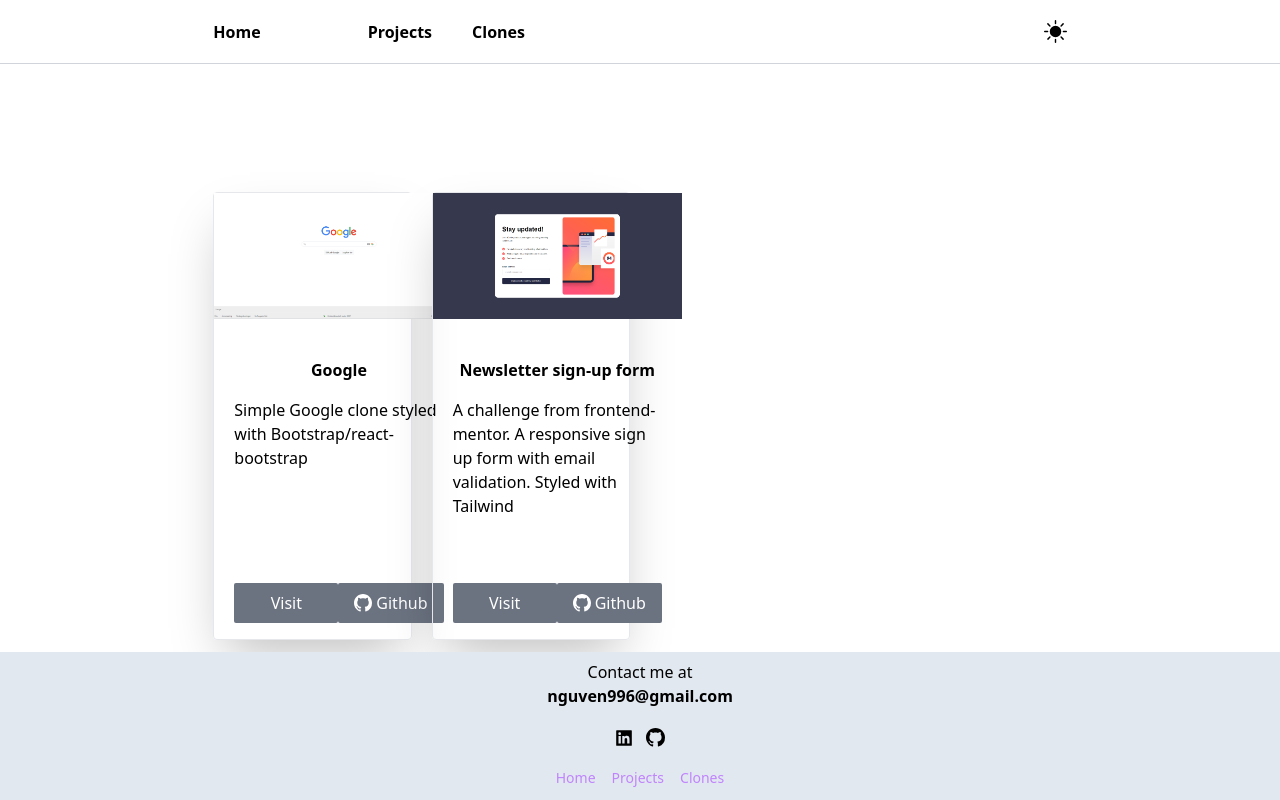
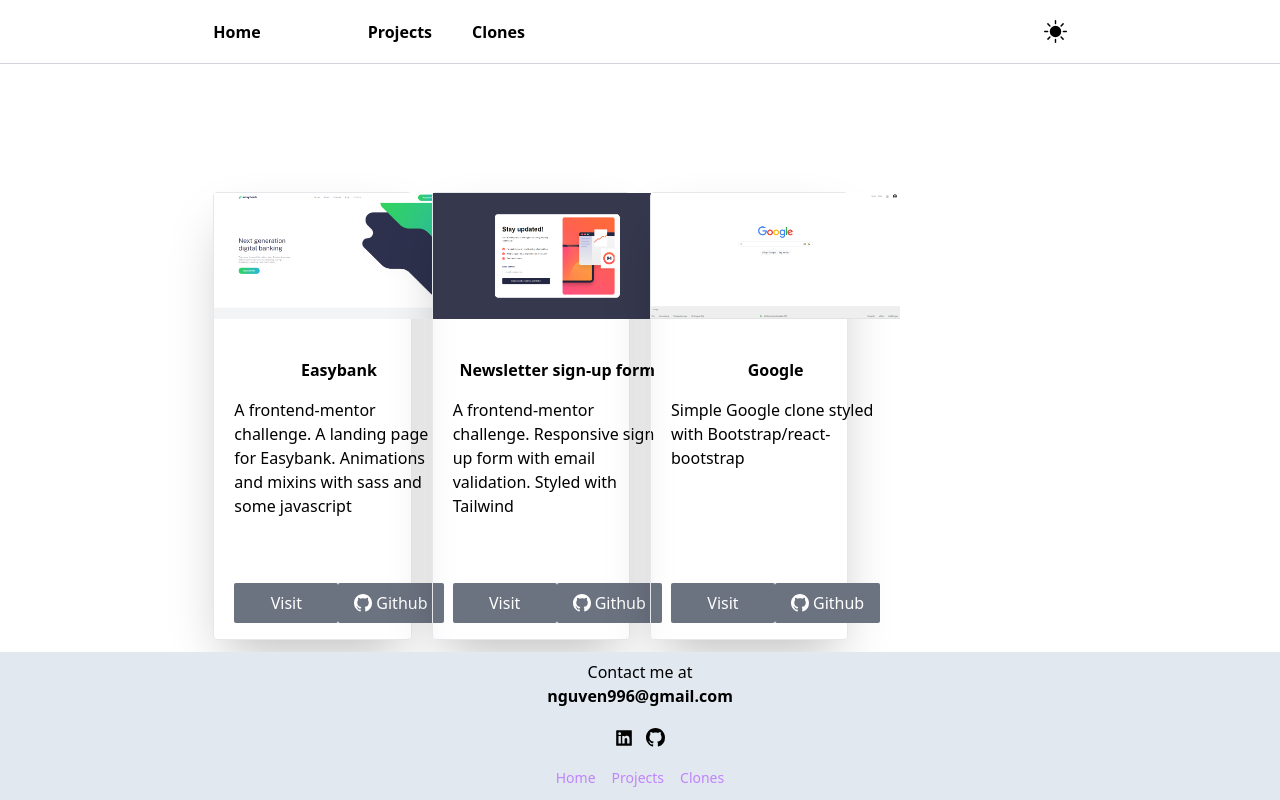
Before and after one commit to Oz996/Portfolio, a React (Vite) app: page /clones in a window 1280 px wide. Built offline with nearby package versions, Linux system fonts and the light colour scheme.

Commit message:
Added new clone

```diff
--- a/db.json
+++ b/db.json
@@ -2,61 +2,77 @@
   "projects": [
     {
       "title": "Audiophile",
-      "description": "(In development) A challenge from frontend-mentor. Built after the template. Styled with sass using mixins based on the figma sketch.",
+      "description": "(In development) A frontend-mentor challenge. Ecommerce. State handled with React-query and Zustand. Styled with sass using mixins based on the figma sketch.",
       "image": "./audiophile.png",
       "link": "https://audiophile-bice.vercel.app",
-      "github": "https://github.com/Oz996/Audiophile"
+      "github": "https://github.com/Oz996/Audiophile",
+      "extralink": "https://www.frontendmentor.io/challenges/audiophile-ecommerce-website-C8cuSd_wx"
     },
     {
       "title": "Pokemon",
       "description": "(Incomplete) Pokemon index. Search or browse pokemons and view details for each pokemon. Connected to the pokeapi API. State handled with React-query and styled with Tailwind",
       "image": "./pokemon.png",
       "link": "https://zesty-puppy-0dca00.netlify.app",
-      "github": "https://github.com/Oz996/Pokemons"
+      "github": "https://github.com/Oz996/Pokemons",
+      "extralink": ""
     },
     {
       "title": "Bmerketo CMS",
       "description": "A CMS website for a fake company. You can add, edit, delete products and edit the status on placed orders. Backend built with Nodejs(Express) and connected to mongoDB, full CRUD. Routes are restricted unless logged in. Login handled with Nodejs",
       "image": "./bmerketo2.png",
       "link": "https://bmerketo-cms.onrender.com",
-      "github": "https://github.com/Oz996/bmerketo-cms"
+      "github": "https://github.com/Oz996/bmerketo-cms",
+      "extralink": ""
     },
     {
       "title": "Baked",
       "description": "Ecommerce website. Add products to cart and proceed to checkout if logged in. Search and filter products. Data is stored using JSON-server and state handled with Redux-toolkit. Login/registration built with Firebase",
       "image": "./baked.png",
       "link": "https://baked-2cfx.onrender.com",
-      "github": "https://github.com/Oz996/Baked"
+      "github": "https://github.com/Oz996/Baked",
+      "extralink": ""
     },
     {
       "title": "Movies",
       "description": "Movie database connected to the OMDb API. Search and view details of movies/shows. State handled with Redux-toolkit and styled with Tailwind. You can login/register through Auth0. The API was very strict and only allowed searches, no filtering or categorizing was possible",
       "image": "./movies.png",
       "link": "https://main--cosmic-sable-8ec2d2.netlify.app",
-      "github": "https://github.com/Oz996/Movies"
+      "github": "https://github.com/Oz996/Movies",
+      "extralink": ""
     },
     {
       "title": "Blogs",
       "description": "Create, edit or delete your posts. Bearer token authentication and storing token on client-side. Backend built with Nodejs(Express) and connected to mongoDB. Styled with Bootstrap. Login/registration handled with Nodejs",
       "image": "./blogs.png",
       "link": "https://blogs-e9qa.onrender.com",
-      "github": "https://github.com/Oz996/Blog"
+      "github": "https://github.com/Oz996/Blog",
+      "extralink": ""
     }
   ],
   "clones": [
+    {
+      "title": "Easybank",
+      "description": "A frontend-mentor challenge. A landing page for Easybank. Animations and mixins with sass and some javascript",
+      "image": "/easybank.png",
+      "link": "https://easybank-css.vercel.app",
+      "github": "https://github.com/Oz996/Easybank-css",
+      "extralink": ""
+    },
+    {
+      "title": "Newsletter sign-up form",
+      "description": "A frontend-mentor challenge. Responsive sign up form with email validation. Styled with Tailwind",
+      "image": "./newsletter.png",
+      "link": "https://inquisitive-peony-5feb99.netlify.app",
+      "github": "https://github.com/Oz996/Newsletter-sign-up-form-FM-",
+      "extralink": "https://www.frontendmentor.io/challenges/newsletter-signup-form-with-success-message-3FC1AZbNrv"
+    },
     {
       "title": "Google",
       "description": "Simple Google clone styled with Bootstrap/react-bootstrap",
       "image": "./google.png",
       "link": "https://capable-dusk-43ca4a.netlify.app",
-      "github": "https://github.com/Oz996/Bootstrap-google"
-    },
-    {
-      "title": "Newsletter sign-up form",
-      "description": "A challenge from frontend-mentor. A responsive sign up form with email validation. Styled with Tailwind",
-      "image": "./newsletter.png",
-      "link": "https://inquisitive-peony-5feb99.netlify.app",
-      "github": "https://github.com/Oz996/Newsletter-sign-up-form-FM-"
+      "github": "https://github.com/Oz996/Bootstrap-google",
+      "extralink": ""
     }
   ],
   "template": {
--- a/src/pages/Home.jsx
+++ b/src/pages/Home.jsx
@@ -21,7 +21,7 @@
           </p>
           <div className="flex gap-1 justify-start items-end w-7/12 cursor-pointer fade-in">
             <Link
-              to="https://github.com/Oz996?tab=repositories"
+              to="https://github.com/Oz996/Portfolio"
               target="_blank"
               rel="noopener noreferrer"
               className="text-purple-400 hover:underline flex gap-1"
--- a/src/sass/_button.scss
+++ b/src/sass/_button.scss
@@ -5,10 +5,11 @@
   color: #fff;
   min-width: 7.5rem;
   min-height: 3rem;
+  transition: 0.3s;
+
+  &:hover {
+    background-color: #fff;
+    color: #000;
+    outline: 1px solid black;
+  }
 }
-.btn:hover {
-  background-color: #fff;
-  color: #000;
-  outline: 1px solid black;
-  transition: 0.3s;
-}
```
Also changed, not shown: public/easybank.png (added).
